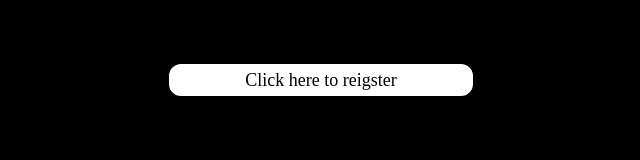
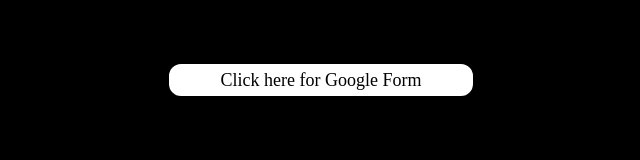
Before and after one commit to KyumKyum/ESF_ABC_worship_landing_page, a React (Vite) app: page / in a window 1280 px wide. Shown: the part 1509-1669 px from the top of the page, without its empty margins (319-959 px from the left). Built offline with nearby package versions, Linux system fonts and the light colour scheme; a web font is replaced by a local one.

Commit message:
fix: fixed button text

```diff
--- a/src/component/InformationComponent.tsx
+++ b/src/component/InformationComponent.tsx
@@ -22,7 +22,7 @@
           onClick={() => {window.open("https://docs.google.com/forms/d/1tKIzcDBJef-kylQAOMmcm-vrtQwxNtUrH-NkeynAcoQ/viewform?ts=66d43258&edit_requested=true")}}
           className="my-16 font-snow text-white text-lg text-center bg-white border-solid border-2 border-white rounded-xl"
         >
-          <span className="text-black">Click here to reigster</span>
+          <span className="text-black">Click here for Google Form</span>
         </button>
       </div>
     </div>
```
